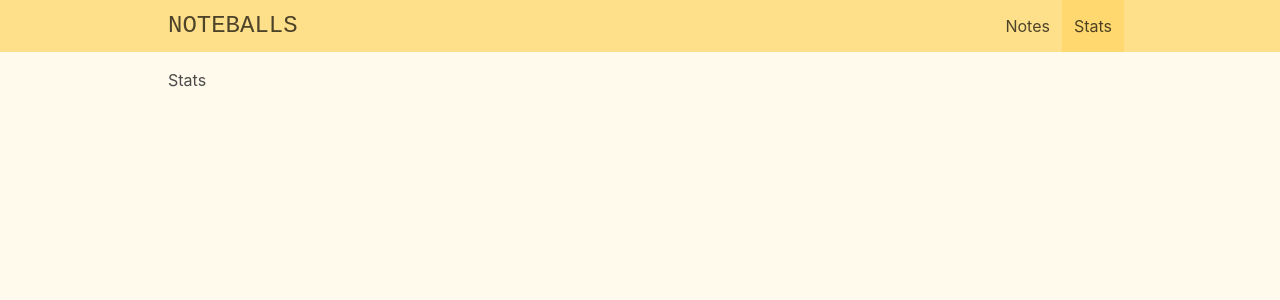
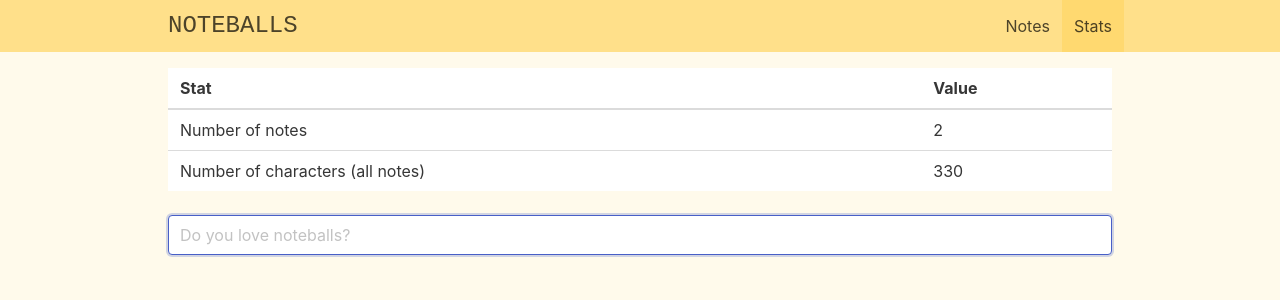
Before and after one commit to jbiddulph/noteballs, a Vue app: page /#/stats in a window 1280 px wide. Shown: the top 300 px of the page. Built offline with nearby package versions, Linux system fonts and the light colour scheme.

Commit message:
directives, watchers, composables

```diff
--- a/package.json
+++ b/package.json
@@ -8,6 +8,7 @@
     "preview": "vite preview"
   },
   "dependencies": {
+    "@vueuse/core": "^10.5.0",
     "bulma": "^0.9.4",
     "pinia": "^2.1.6",
     "vue": "^3.3.4",
--- a/src/components/layout/NavBar.vue
+++ b/src/components/layout/NavBar.vue
@@ -18,6 +18,7 @@
           aria-label="menu"
           data-target="navbarBasicExample"
           role="button"
+          ref="navbarBurgerRef"
         >
           <span aria-hidden="true"></span>
           <span aria-hidden="true"></span>
@@ -29,6 +30,7 @@
         id="navbarBasicExample"
         class="navbar-menu"
         :class="{ 'is-active' : showMobileNav }"
+        ref="navbarMenuRef"
       >
 
         <div class="navbar-end">
@@ -58,9 +60,19 @@
 <script setup>
 /* Imports */
 import { ref } from 'vue'
+import { onClickOutside } from '@vueuse/core'
 /* Mobile Nav */
 const showMobileNav = ref(false)
 
+/* click outside to close */
+const navbarMenuRef = ref(null)
+const navbarBurgerRef = ref(null)
+
+onClickOutside(navbarMenuRef, () => {
+  showMobileNav.value = false
+}, {
+  ignore: [navbarBurgerRef]
+})
 </script>
 
 <style scoped>
--- a/src/components/notes/AddEditNote.vue
+++ b/src/components/notes/AddEditNote.vue
@@ -16,12 +16,15 @@
           class="textarea"
           :placeholder="placeholder"
           ref="textareaRef"
+          maxlength="100"
+          v-autofocus
         />
       </div>
     </div>
 
-    <div class="field is-grouped is-grouped-right">
-      <div class="control">
+    <div class="field ">
+      <div class="control is-flex is-fullwidth
+        is-justify-content-space-between is-flex-direction-row">
         <slot name="buttons" />
       </div>
     </div>
@@ -31,6 +34,7 @@
 <script setup>
 /* */
 import { ref } from 'vue'
+import { vAutofocus } from '@/directives/vAutofocus.js'
 /* Props */
 const props = defineProps({
   modelValue: {
@@ -63,6 +67,7 @@ const focusTextArea = () => {
 defineExpose({
   focusTextArea
 })
+
 </script>
 
 <style>
--- /dev/null
+++ b/src/directives/vAutofocus.js
@@ -0,0 +1,5 @@
+export const vAutofocus = {
+  mounted: (el) => {
+    el.focus()
+  }
+}
--- a/src/stores/storeNotes.js
+++ b/src/stores/storeNotes.js
@@ -39,6 +39,16 @@ export const useStoreNotes = defineStore('storeNotes', {
       return (id) => {
         return state.notes.filter(note => note.id === id)[0].content
       }
+    },
+    totalNoteCount: (state) => {
+      return state.notes.length
+    },
+    totalCharactersCount: (state) => {
+      let count = 0
+      state.notes.forEach(note => {
+        count += note.content.length
+      })
+      return count
     }
   }
 })
--- /dev/null
+++ b/src/use/useWatchCharacters.js
@@ -0,0 +1,16 @@
+import { ref, watch } from 'vue'
+
+export const limitedChars = ref(false)
+
+export function useWatchCharacters(valueToWatch, maxChars = 100) {
+  watch(valueToWatch, (newValue) => {
+    if(newValue.length <= 90) {
+      limitedChars.value = false
+    } else {
+      limitedChars.value = true
+    }
+    if(newValue.length === maxChars) {
+      alert(`Only ${maxChars} chars allowed`)
+    }
+  })
+}
--- a/src/views/ViewNotes.vue
+++ b/src/views/ViewNotes.vue
@@ -7,6 +7,11 @@
       ref="addEditNoteRef"
     >
       <template #buttons>
+
+        <div
+          class="has-text-weight-bold has-text-centered p-2 m-0"
+          :class="limitedChars ? 'has-text-danger' : 'has-text-warning'"
+        >{{ newNote.length }}</div>
         <button
             @click="addNote"
             :disabled="!newNote"
@@ -32,6 +37,7 @@ import { ref } from 'vue'
 import Note from '@/components/notes/Note.vue'
 import AddEditNote from '@/components/notes/AddEditNote.vue'
 import { useStoreNotes } from '@/stores/storeNotes'
+import { limitedChars, useWatchCharacters } from '@/use/useWatchCharacters.js'
 /* Store */
 const storeNotes = useStoreNotes()
 /* notes */
@@ -44,6 +50,8 @@ const addNote = () => {
   addEditNoteRef.value.focusTextArea()
 }
 
+/* watch chars */
+useWatchCharacters(newNote)
 </script>
 
 <style>
--- a/src/views/ViewStats.vue
+++ b/src/views/ViewStats.vue
@@ -1,7 +1,44 @@
 <template>
   <div class="stats">
-    <h1>
-      Stats
-    </h1>
+    <table class="table is-fullwidth">
+      <thead>
+        <tr>
+          <th>Stat</th>
+          <th>Value</th>
+        </tr>
+      </thead>
+      <tbody>
+        <tr>
+          <td>Number of notes</td>
+          <td>{{ storeNotes.totalNoteCount }}</td>
+        </tr>
+        <tr>
+          <td>Number of characters (all notes)</td>
+          <td>{{ storeNotes.totalCharactersCount }}</td>
+        </tr>
+      </tbody>
+    </table>
+    <input
+      v-model="loveNoteballs"
+      class="input"
+      type="text"
+      placeholder="Do you love noteballs?"
+      v-autofocus
+    >
   </div>
 </template>
+
+<script setup>
+/* Import */
+import { ref } from 'vue'
+import { useStoreNotes } from '@/stores/Storenotes'
+import { vAutofocus } from '@/directives/vAutofocus.js'
+import { useWatchCharacters } from '@/use/useWatchCharacters.js'
+
+/* store */
+const storeNotes = useStoreNotes()
+
+/* love noteballs */
+const loveNoteballs = ref('')
+useWatchCharacters(loveNoteballs, 50)
+</script>
```
Also changed, not shown: 1 other file (tests, documents, lock files or other folders).
